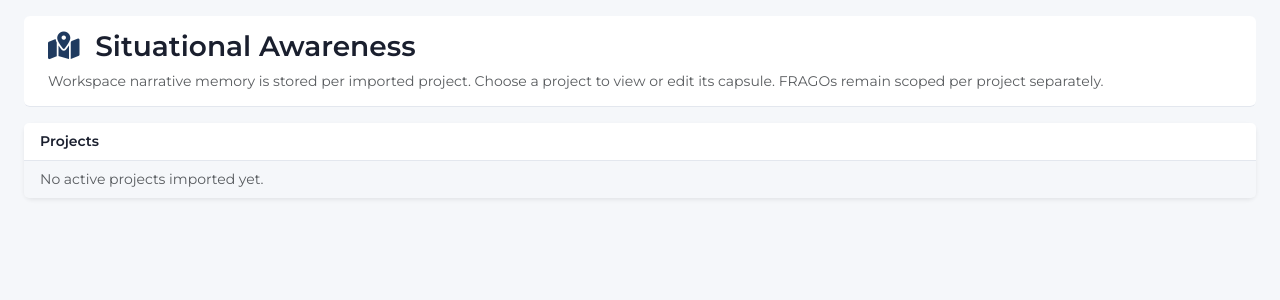
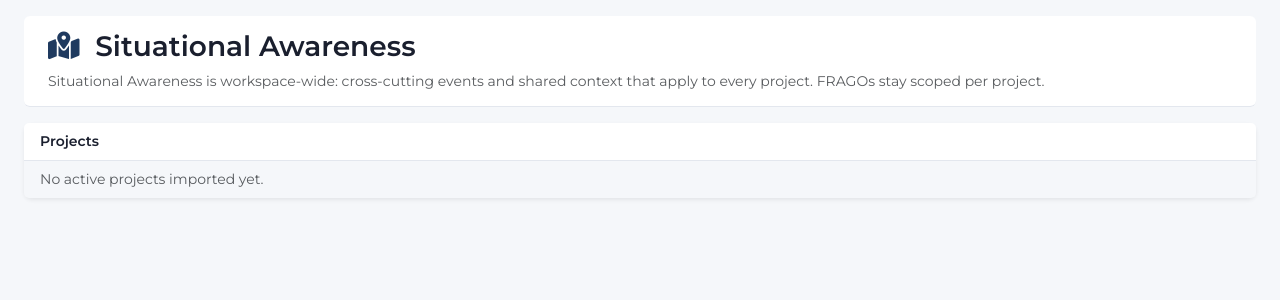
Before and after one commit to FeatureFactory-io/huginn, a Django app: page /sitawareness/ in a window 1280 px wide. Shown: the part 59-359 px from the top of the page. Run offline with Django 5.2, Linux system fonts and the light colour scheme; the visitor is signed in with stand-in values (Sample User, id 1); data that the repository does not hold is empty; parts of the project's set-up code (start-up, migrations or seed data) failed here and were passed over; some libraries are stand-ins or nearby versions.

Commit message:
fix(ui): SA workspace copy reflects workspace-wide narrative
Per Act 12 spec and user journey: one shared story for all projects;
FRAGOs remain per project. Replaces misleading per-project capsule text.

Co-authored-by: Cursor <cursoragent@cursor.com>

```diff
--- a/ui/templates/ui/situational_awareness/workspace.html
+++ b/ui/templates/ui/situational_awareness/workspace.html
@@ -9,8 +9,8 @@
     Situational Awareness
   </h1>
   <p class="small text-muted mb-0">
-    Workspace narrative memory is stored per imported project. Choose a project to view or edit its capsule.
-    FRAGOs remain scoped per project separately.
+    Situational Awareness is workspace-wide: cross-cutting events and shared context that apply to every project.
+    FRAGOs stay scoped per project.
   </p>
 </section>
 
```
